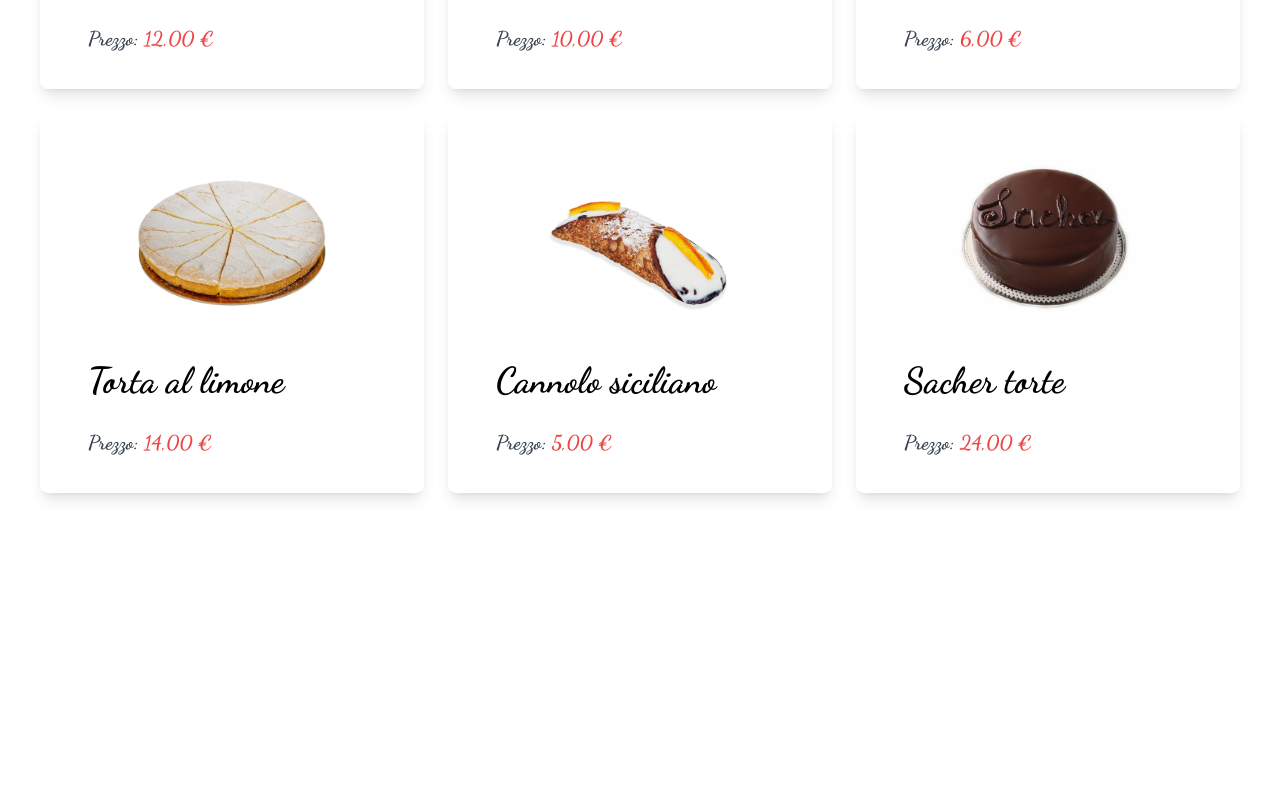
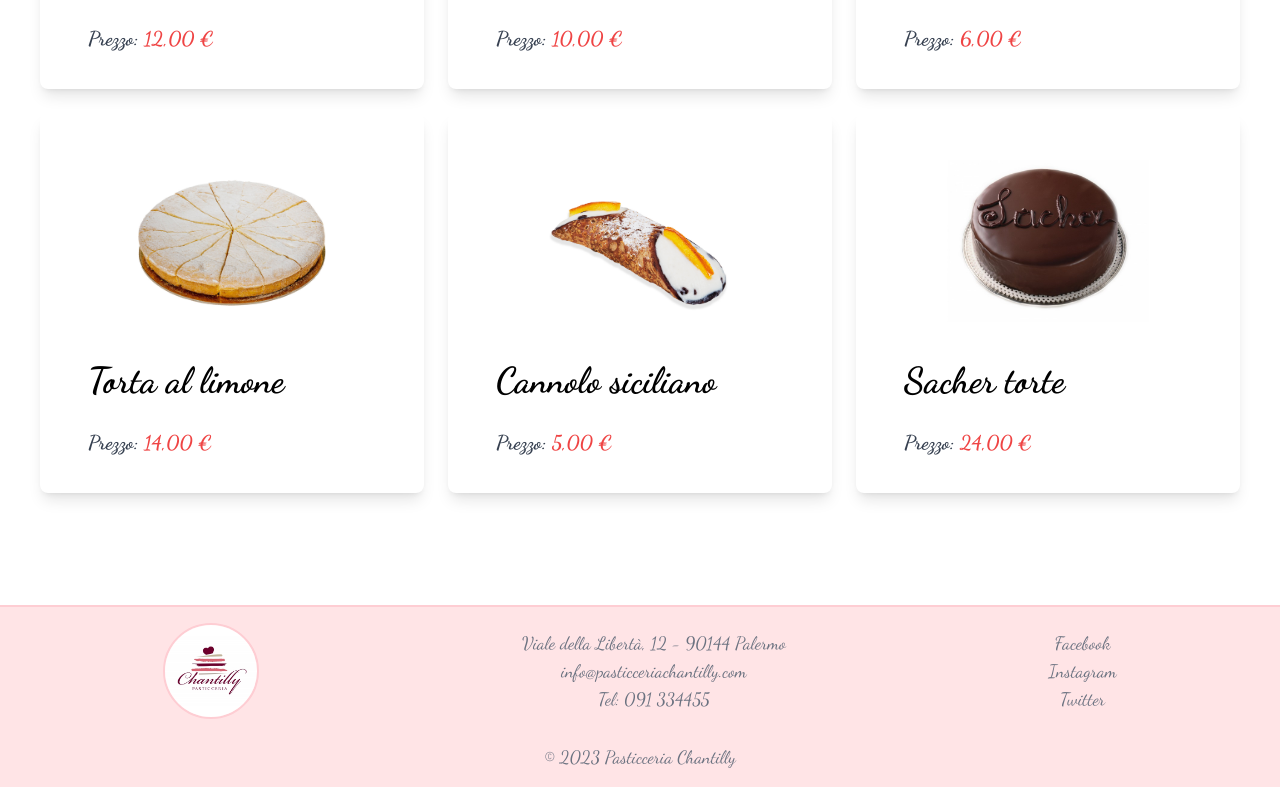
Before and after one commit to MCivas81/bakery-shop, a React (Create React App) app: page / in a window 1280 px wide. Shown: the part 1047-1834 px from the top of the page. Before the commit the page ends 1604 px from the top, so only its background shows below. Built offline with nearby package versions, Linux system fonts and the light colour scheme.

Commit message:
feat added footer component

```diff
--- a/src/App.js
+++ b/src/App.js
@@ -1,6 +1,7 @@
 import React, { useState } from 'react';
 import Header from './components/Header';
 import CakeList from './components/CakeList';
+import Footer from './components/Footer';
 import { initialCakes } from './mock/config.js';
 import { users } from './services/userService';
 import './App.css';
@@ -51,6 +52,7 @@ const App = () => {
           onDeleteCake={handleDeleteCake}
         />
       </div>
+      {!loggedInUser && <Footer />}
     </div>
   );
 };
--- /dev/null
+++ b/src/components/Footer.js
@@ -0,0 +1,30 @@
+import mainlogo from '../assets/logos/mainlogo.jpg';
+
+const Footer = () => {
+  return (
+    <footer className="bg-rose-100 mt-12 py-2 lg:py-4 border-t-2 border-rose-200">
+      <div className="text-sm lg:text-lg flex justify-around items-center max-w-7xl mx-auto px-4 sm:px-6 lg:px-8">
+        <img
+          src={mainlogo}
+          alt="Main Logo"
+          className="h-20 lg:h-24 rounded-full border-2 border-rose-200"
+        />
+        <div className="h-full flex flex-col justify-evenly items-center">
+          <p className="text-gray-500">Viale della Libertà, 12 - 90144 Palermo</p>
+          <p className="text-gray-500">info@pasticceriachantilly.com</p>
+          <p className="text-gray-500">Tel: 091 334455</p>
+        </div>
+        <ul className="h-full flex flex-col justify-evenly items-center">
+          <li className="text-gray-500 hover:text-gray-900">Facebook</li>
+          <li className="text-gray-500 hover:text-gray-900">Instagram</li>
+          <li className="text-gray-500 hover:text-gray-900">Twitter</li>
+        </ul>
+      </div>
+      <div className="h-full flex justify-center items-center mt-4 lg:mt-6 mx-8 text-sm lg:text-lg">
+        <p className="text-gray-500">&copy; {new Date().getFullYear()} Pasticceria Chantilly</p>
+      </div>
+    </footer>
+  );
+};
+
+export default Footer;
```
